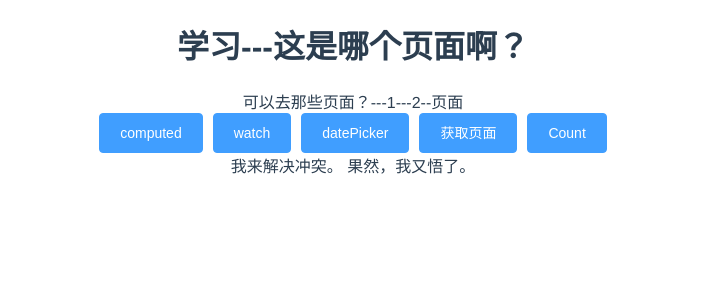
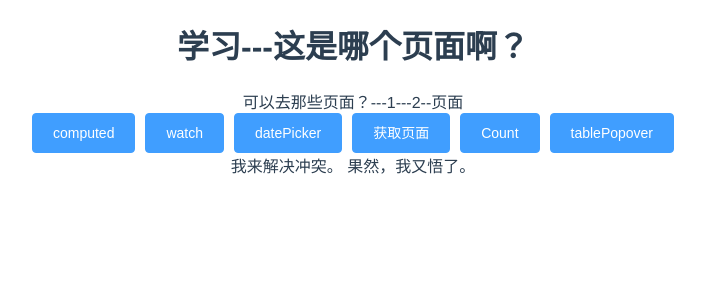
Before and after one commit to Thechosenpj/1213, a Vue app in the folder vuedemo/: page /#/ in a window 1280 px wide. Shown: the top 300 px of the page, without its empty margins (287-992 px from the left). Built offline with nearby package versions, Linux system fonts and the light colour scheme.

Commit message:
'table组件插槽的正确使用'

```diff
--- a/vuedemo/src/router/index.js
+++ b/vuedemo/src/router/index.js
@@ -29,6 +29,11 @@ const routes = [
     path: '/count',
     name: 'count',
     component: () => import('../views/count.vue')
+  },
+  {
+    path: '/tablePopover',
+    name: 'tablePopover',
+    component: () => import('../views/tablePopover.vue')
   }
 ]
 
--- a/vuedemo/src/views/login.vue
+++ b/vuedemo/src/views/login.vue
@@ -7,6 +7,7 @@
     <el-button type="primary" @click="datePicker">datePicker</el-button>
     <el-button type="primary" @click="goPage">获取页面</el-button>
     <el-button type="primary" @click="goCount">Count</el-button>
+    <el-button type="primary" @click="tablePopover">tablePopover</el-button>
   </div>
 </template>
 
@@ -43,6 +44,9 @@ export default {
     },
     goCount () {
       this.$router.push('/count')
+    },
+    tablePopover () {
+      this.$router.push('/tablePopover')
     }
   }
 }
```
Also changed, not shown: vuedemo/src/element-ui/index.js (+7 -1 lines), vuedemo/src/App.vue (line endings or trailing spaces).
